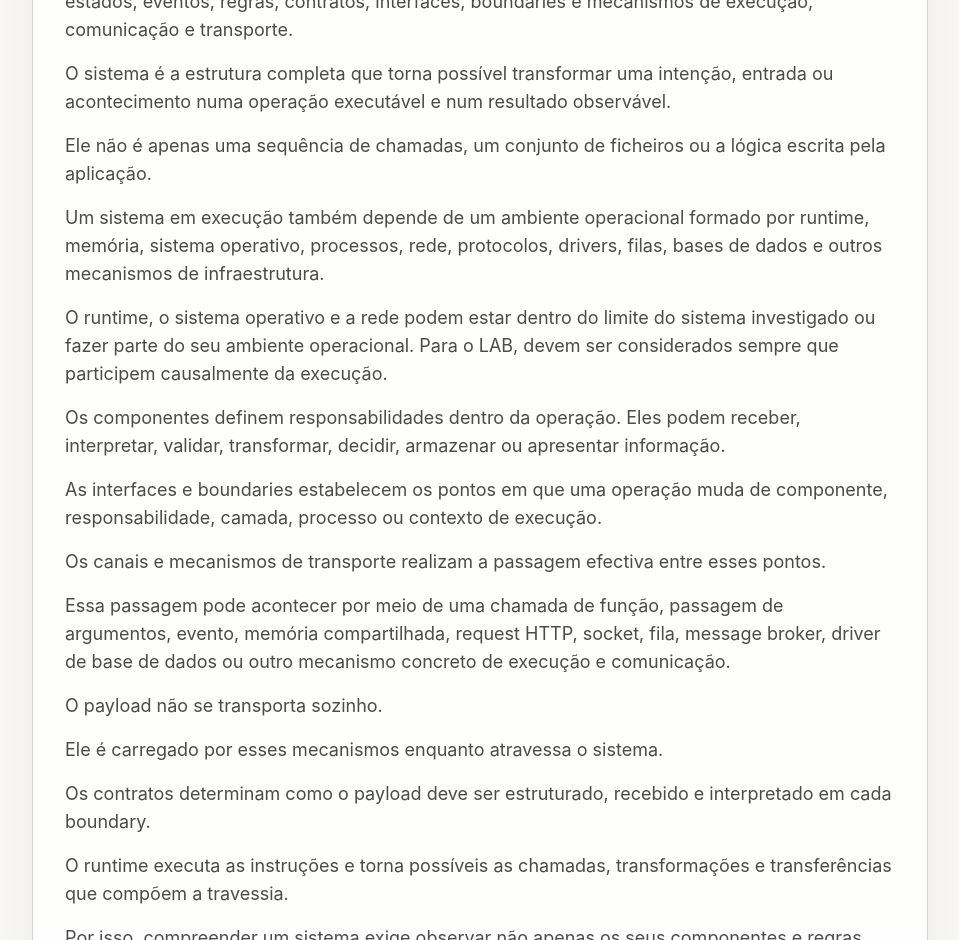
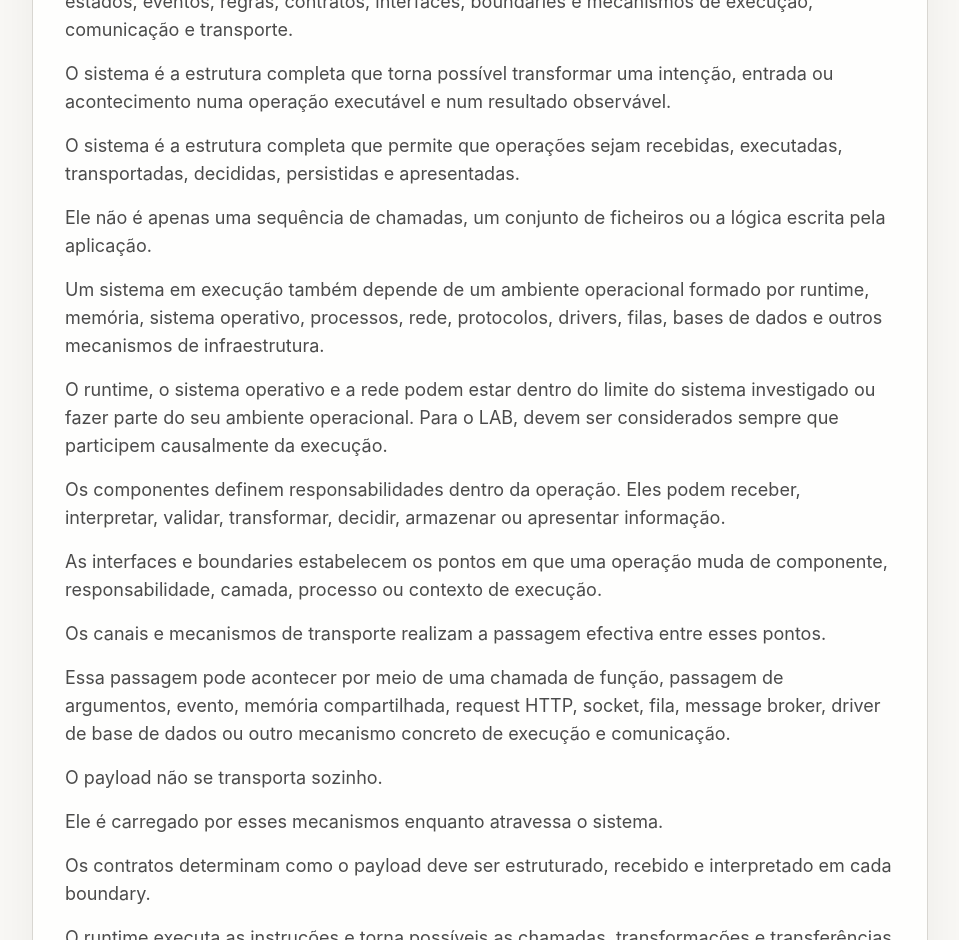
Before and after one commit to valleria-web/PayloadJourneyLAB, a Next.js app: page /lab-definitions in a window 1280 px wide. Shown: the part 1860-2800 px from the top of the page, without its empty margins (16-975 px from the left). Built offline with nearby package versions, Linux system fonts and the light colour scheme.

Commit message:
definicao de operacao

```diff
--- a/components/sections/LabDefinitionsSections.tsx
+++ b/components/sections/LabDefinitionsSections.tsx
@@ -40,7 +40,7 @@ export function HomeLabDefinitionsSection() {
         eyebrow="Definições do LAB"
         eyebrowTone="readable"
         title="LAB Definitions"
-        description="O Payload Journey LAB utiliza um vocabulário preciso para investigar como operações atravessam sistemas de software. Estas definições estabelecem o significado de sistema, caminho, payload, tracing, compreensão e decisão dentro do LAB."
+        description="O Payload Journey LAB utiliza um vocabulário preciso para investigar como operações atravessam sistemas de software. Estas definições estabelecem o significado de sistema, operação, caminho, payload, tracing, compreensão e decisão dentro do LAB."
       />
       <dl className="mt-10 grid gap-4 md:grid-cols-2 xl:grid-cols-3">
         {homepageLabDefinitions.map((definition) => (
--- a/content/lab-definitions.ts
+++ b/content/lab-definitions.ts
@@ -10,7 +10,7 @@ export type LabDefinition = {
 
 export const labDefinitionsIntroduction = [
   "O Payload Journey LAB utiliza um vocabulário preciso para investigar como operações atravessam sistemas de software.",
-  "Estas definições estabelecem o significado de software, sistema, caminho, payload, tracing, compreensão, decisão e evidência dentro do LAB.",
+  "Estas definições estabelecem o significado de software, sistema, operação, caminho, payload, tracing, compreensão, decisão e evidência dentro do LAB.",
 ] as const;
 
 export const labDefinitions = [
@@ -48,6 +48,7 @@ export const labDefinitions = [
     blocks: [
       "Um sistema de software é uma estrutura organizada de componentes, responsabilidades, estados, eventos, regras, contratos, interfaces, boundaries e mecanismos de execução, comunicação e transporte.",
       "O sistema é a estrutura completa que torna possível transformar uma intenção, entrada ou acontecimento numa operação executável e num resultado observável.",
+      "O sistema é a estrutura completa que permite que operações sejam recebidas, executadas, transportadas, decididas, persistidas e apresentadas.",
       "Ele não é apenas uma sequência de chamadas, um conjunto de ficheiros ou a lógica escrita pela aplicação.",
       "Um sistema em execução também depende de um ambiente operacional formado por runtime, memória, sistema operativo, processos, rede, protocolos, drivers, filas, bases de dados e outros mecanismos de infraestrutura.",
       "O runtime, o sistema operativo e a rede podem estar dentro do limite do sistema investigado ou fazer parte do seu ambiente operacional. Para o LAB, devem ser considerados sempre que participem causalmente da execução.",
@@ -121,13 +122,65 @@ export const labDefinitions = [
     ],
   },
   {
+    id: "operacao",
+    title: "Operação",
+    summary:
+      "A operação é a unidade causal completa que liga uma origem a um resultado dentro de um sistema de software.",
+    homepage: false,
+    blocks: [
+      "Uma operação é uma execução concreta iniciada para realizar uma intenção, responder a um evento ou produzir um resultado dentro de um sistema de software.",
+      "A operação é a unidade causal completa que liga uma origem a um resultado.",
+      "Ela começa quando o sistema reconhece uma intenção, uma solicitação, um evento ou outra condição de activação.",
+      "Durante a sua execução, a operação pode atravessar componentes, interfaces, boundaries, runtimes, processos e mecanismos de transporte.",
+      "Ela pode mudar de representação, consultar estados, activar regras, produzir decisões, alterar dados e gerar efeitos observáveis.",
+      "A operação não é um único payload, uma única função, uma única request ou uma única chamada.",
+      "Funções e componentes executam partes de uma operação.",
+      "Requests, DTOs, commands, eventos, documentos persistidos, responses e projections podem representar diferentes momentos da mesma operação.",
+      "Uma mesma operação pode produzir e consumir vários payloads enquanto atravessa o sistema.",
+      "O que conecta essas representações é a continuidade causal, semântica e temporal da operação.",
+      "A intenção explica por que a operação começa.",
+      "O sistema fornece a estrutura, os componentes, as regras, o runtime e os mecanismos de execução e transporte.",
+      "O caminho indica a sequência percorrida.",
+      "O payload transporta uma representação operacional durante a travessia.",
+      "A decisão resulta da aplicação de regras aos dados e estados encontrados.",
+      "O resultado é o efeito ou estado produzido ao final da execução.",
+      "No modelo esperado do HORA.city, Send Heart é uma operação.",
+      "Como exemplo conceptual, ela começa com uma intenção de envio, recebe os dados necessários, atravessa os caminhos do sistema, consulta o estado actual, encontra uma decisão entre Create e Join e termina num resultado observável.",
+      "O tracing da codebase real deverá verificar o percurso efectivamente executado antes que essa sequência seja apresentada como descrição confirmada da implementação actual.",
+      "Compreender uma operação significa conseguir explicar:",
+      [
+        "onde começou",
+        "o que a activou",
+        "qual identidade a acompanha",
+        "que payloads foram produzidos",
+        "por quais componentes passou",
+        "que boundaries atravessou",
+        "que mecanismos realizaram o transporte",
+        "que estados consultou",
+        "que regras activou",
+        "onde ocorreu a decisão",
+        "que estado foi alterado",
+        "que resultado foi produzido",
+      ],
+      "Operação não é payload: o payload é uma representação transportável utilizada durante a operação, que é mais ampla e pode incluir vários payloads.",
+      "Operação não é função: uma função pode executar uma parte da operação, que pode atravessar diversas funções, componentes, processos e contextos de execução.",
+      "Operação não é request: uma request é uma representação ou mecanismo de entrada utilizado num trecho do caminho; a operação pode começar antes da request e continuar depois da response.",
+      "Operação não é evento: um evento regista que algo aconteceu, enquanto uma operação é a execução causal completa iniciada ou influenciada por esse acontecimento.",
+      "Operação não é command: um command representa uma solicitação interpretada para executar uma acção, enquanto a operação é a execução completa desencadeada ou coordenada a partir dessa solicitação.",
+      "Operação não é decisão: a decisão acontece dentro da operação quando uma regra é aplicada a dados e estados concretos.",
+      "Operação não é resultado: o resultado é o estado ou efeito produzido pela operação.",
+    ],
+  },
+  {
     id: "payload",
     title: "Payload",
     summary:
       "O payload é a representação operacional que permite que uma intenção, um evento ou uma operação atravesse os caminhos do sistema.",
     homepage: true,
     blocks: [
-      "Payload é a representação operacional que permite que uma intenção, um evento, um estado ou uma operação atravesse os caminhos de um sistema.",
+      "O payload é uma representação operacional produzida, transportada ou transformada durante a execução de uma operação.",
+      "Uma mesma operação pode produzir e consumir diferentes payloads enquanto atravessa o sistema.",
+      "O payload representa partes da operação; não é a operação completa.",
       "O payload é deliberadamente projectado pela Engenharia de Software.",
       "A Engenharia de Software define quais dados precisam de circular, como serão estruturados, que nomes e tipos terão, quais campos serão obrigatórios, que contratos os componentes aceitarão e como cada representação poderá ser transformada.",
       "Durante a execução, o sistema instancia essas representações com os valores concretos de cada operação.",
@@ -170,7 +223,8 @@ export const labDefinitions = [
       "Payload Journey acompanha uma operação através de representações, componentes, camadas, estados e decisões.",
     homepage: false,
     blocks: [
-      "Payload Journey é o caminho percorrido por uma operação através das suas diferentes representações, componentes, camadas, estados e decisões.",
+      "Payload Journey é a jornada observável de uma operação através dos payloads, componentes, boundaries, estados, regras e decisões que participam da sua execução.",
+      "Ele acompanha a operação através das suas sucessivas representações.",
       "A jornada pode começar num clique, num sensor, numa integração, num processo automático ou noutro sistema.",
       "Ela continua enquanto a operação é capturada, estruturada, validada, interpretada, decidida, persistida e apresentada.",
       "O Payload Journey não observa apenas onde os dados passaram.",
@@ -184,7 +238,7 @@ export const labDefinitions = [
       "Tracing é o acto de seguir uma operação e construir uma explicação causal sustentada por evidências.",
     homepage: false,
     blocks: [
-      "Tracing é o acto de seguir uma operação durante a sua execução.",
+      "Tracing é o acto de seguir e reconstruir uma operação concreta durante a sua execução.",
       "O tracing procura reconstruir:",
       [
         "onde a operação começou",
@@ -212,6 +266,7 @@ export const labDefinitions = [
     blocks: [
       "Trace Engineering é a prática sistemática de tornar operações de software observáveis, reconstruíveis e verificáveis.",
       "Ela adopta a perspectiva interna da execução, acompanha uma operação através dos caminhos do sistema e compara o percurso esperado com o percurso realmente executado.",
+      "Ela conhece o percurso esperado, observa o percurso executado, correlaciona as diferentes representações e verifica a continuidade causal, semântica e temporal da operação.",
       "Ela combina modelação, identidade de tracing, checkpoints, instrumentação, observação de estados, captura de evidências e análise causal.",
       "A sua função é verificar se a intenção atravessou correctamente a estrutura construída, se as transformações foram válidas, se o significado operacional foi preservado, se a regra correcta foi aplicada e se o resultado final permaneceu ligado à origem da operação.",
       "A Software Engineering constrói o sistema e define como uma operação poderá atravessá-lo.",
@@ -259,7 +314,8 @@ export const labDefinitions = [
         "onde esse resultado é decidido",
       ],
       "Compreensão não é apenas reconhecer ficheiros, funções, classes ou componentes.",
-      "É reconstruir a relação entre intenção, execução, representação, regra, decisão, estado e efeito.",
+      "É reconstruir uma operação completa entre a sua origem e o seu resultado, relacionando intenção, execução, representação, regra, decisão, estado e efeito.",
+      "Compreender é explicar o que o software faz, por que faz e onde decide.",
       "Uma explicação sem ligação com a execução real é apenas uma descrição ou hipótese.",
       "Uma explicação conectada por evidências é compreensão verificável.",
     ],
@@ -360,7 +416,7 @@ export const labDefinitions = [
         "o resultado apresentado",
       ],
       "Uma evidência isolada mostra apenas um ponto.",
-      "Um conjunto de evidências causalmente conectado permite reconstruir a travessia.",
+      "Uma evidência isolada representa um ponto da operação; um conjunto de evidências causalmente conectado permite reconstruí-la.",
     ],
   },
   {
@@ -384,6 +440,8 @@ export const homepageLabDefinitions = labDefinitions.filter(
 
 export const labDefinitionsHighlights = [
   "A Engenharia de Software constrói sistemas de software completos.",
+  "A operação é a unidade causal completa que liga origem e resultado.",
+  "O payload representa partes da operação. O tracing reconstrói a operação completa.",
   "Os componentes dão estrutura e responsabilidade à operação; o runtime e os mecanismos de transporte tornam a travessia efectiva.",
   "As pontes são a metáfora dos caminhos de travessia dentro desses sistemas.",
   "O payload transporta uma representação operacional através desses caminhos.",
@@ -395,18 +453,19 @@ export const labDefinitionsHighlights = [
 
 export const labDefinitionsSynthesis = [
   "Uma intenção origina uma operação.",
-  "A Engenharia de Software constrói o sistema completo.",
-  "Dentro do sistema, ela define componentes, regras, estados, contratos e caminhos operacionais.",
-  "O runtime executa as instruções e os mecanismos de transporte realizam a passagem efectiva entre boundaries.",
-  "As pontes representam esses caminhos de travessia.",
-  "O payload transporta uma representação operacional através dos caminhos.",
-  "Os componentes interpretam e transformam essa representação.",
-  "O domínio aplica regras ao payload e ao estado actual.",
+  "A expectativa descreve o comportamento que deveria acontecer.",
+  "A Engenharia de Software constrói o sistema completo e torna a operação executável.",
+  "O sistema fornece componentes, responsabilidades, regras, estados, contratos, runtimes e mecanismos de transporte.",
+  "O caminho é a sequência percorrida pela operação.",
+  "As pontes representam os caminhos dessa travessia.",
+  "O payload representa e transporta partes da operação através desse caminho.",
+  "Os componentes interpretam e transformam essas representações.",
+  "O domínio aplica regras aos dados e estados encontrados.",
   "A decisão produz uma alteração de estado.",
   "O sistema devolve e apresenta o resultado.",
-  "A Trace Engineering acompanha, reconstrói e verifica essa travessia.",
+  "A Trace Engineering acompanha, reconstrói e verifica a operação entre a sua origem e o seu resultado.",
   "O Trace Engineer entra no flow sem perder de vista o sistema.",
-  "Compreender o sistema é conseguir explicar o que ele fez, por que fez e onde decidiu.",
+  "Compreender o sistema é conseguir explicar o que a operação fez, por que produziu determinado resultado e onde ocorreu a decisão.",
 ] as const;
 
 export const labDefinitionsPageContent = {
@@ -415,7 +474,7 @@ export const labDefinitionsPageContent = {
   description: labDefinitionsIntroduction,
   metadataTitle: "LAB Definitions | Payload Journey LAB",
   metadataDescription:
-    "Definições oficiais de Software Engineering, sistema, caminho, payload, Payload Journey, tracing, Trace Engineering, Trace Engineer, compreensão, decisão e evidência utilizadas pelo Payload Journey LAB.",
+    "Definições oficiais de Software Engineering, sistema, operação, caminho, payload, Payload Journey, tracing, Trace Engineering, Trace Engineer, compreensão, decisão e evidência utilizadas pelo Payload Journey LAB.",
   glossary: {
     eyebrow: "Vocabulário oficial",
     title: "Definições para investigar operações através do sistema",
--- a/content/routes.ts
+++ b/content/routes.ts
@@ -80,7 +80,7 @@ export const thematicRoutes = {
       "O Payload Journey LAB utiliza um vocabulário preciso para investigar como operações atravessam sistemas de software.",
     metadataTitle: "LAB Definitions | Payload Journey LAB",
     metadataDescription:
-      "Definições oficiais de Software Engineering, sistema, caminho, payload, Payload Journey, tracing, Trace Engineering, Trace Engineer, compreensão, decisão e evidência utilizadas pelo Payload Journey LAB.",
+      "Definições oficiais de Software Engineering, sistema, operação, caminho, payload, Payload Journey, tracing, Trace Engineering, Trace Engineer, compreensão, decisão e evidência utilizadas pelo Payload Journey LAB.",
   },
   lab: {
     path: "/lab",
--- a/scripts/verify-refactor-v3.mjs
+++ b/scripts/verify-refactor-v3.mjs
@@ -55,7 +55,7 @@ const routeMetadata = new Map([
   }],
   ["/lab-definitions", {
     title: "LAB Definitions | Payload Journey LAB",
-    description: "Definições oficiais de Software Engineering, sistema, caminho, payload, Payload Journey, tracing, Trace Engineering, Trace Engineer, compreensão, decisão e evidência utilizadas pelo Payload Journey LAB.",
+    description: "Definições oficiais de Software Engineering, sistema, operação, caminho, payload, Payload Journey, tracing, Trace Engineering, Trace Engineer, compreensão, decisão e evidência utilizadas pelo Payload Journey LAB.",
   }],
   ["/lab", {
     title: "Sobre o Payload Journey LAB",
```
Also changed, not shown: scripts/verify-lab-definitions.mjs (+60 -1 lines), 1 other file (tests, documents, lock files or other folders).
